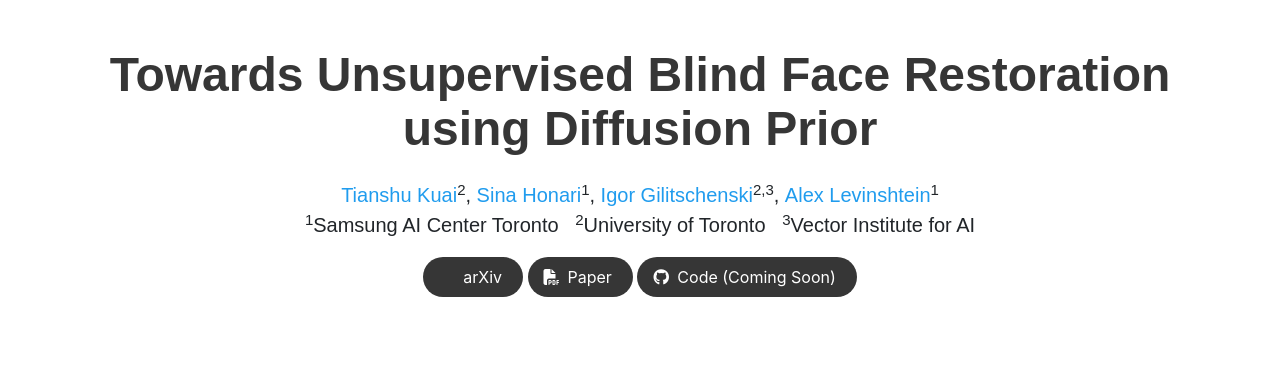
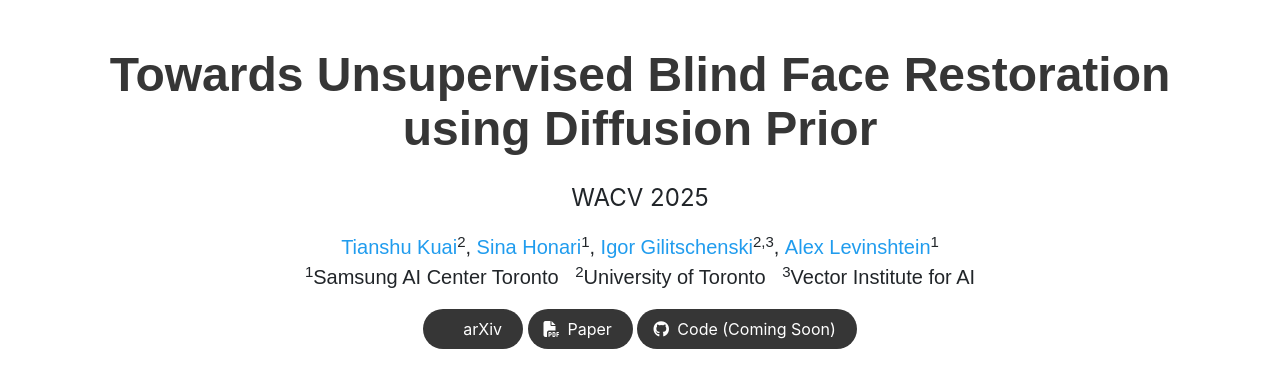
Before and after one commit to DT-BFR/DT-BFR.github.io, a plain HTML site: page index.html in a window 1280 px wide. Shown: the top 388 px of the page. Drawn offline with nearby package versions, Linux system fonts and the light colour scheme; some icons are missing; a web font is replaced by a local one.

Commit message:
update paper acceptance

```diff
--- a/index.html
+++ b/index.html
@@ -120,9 +120,9 @@
       <div class="columns is-centered">
         <div class="column has-text-centered">
           <h1 class="title is-1 publication-title">Towards Unsupervised Blind Face Restoration using Diffusion Prior</h1>
-          <!-- <p class="is-size-5 text-center">
-            arXiv Preprint
-		      </p> -->
+          <p class="is-size-4 text-center">
+            WACV 2025
+		      </p>
           <div class="is-size-5 publication-authors">
             <span class="author-block">
               <a href="https://tianshukuai.github.io/">Tianshu Kuai</a><sup>2</sup>,
```
